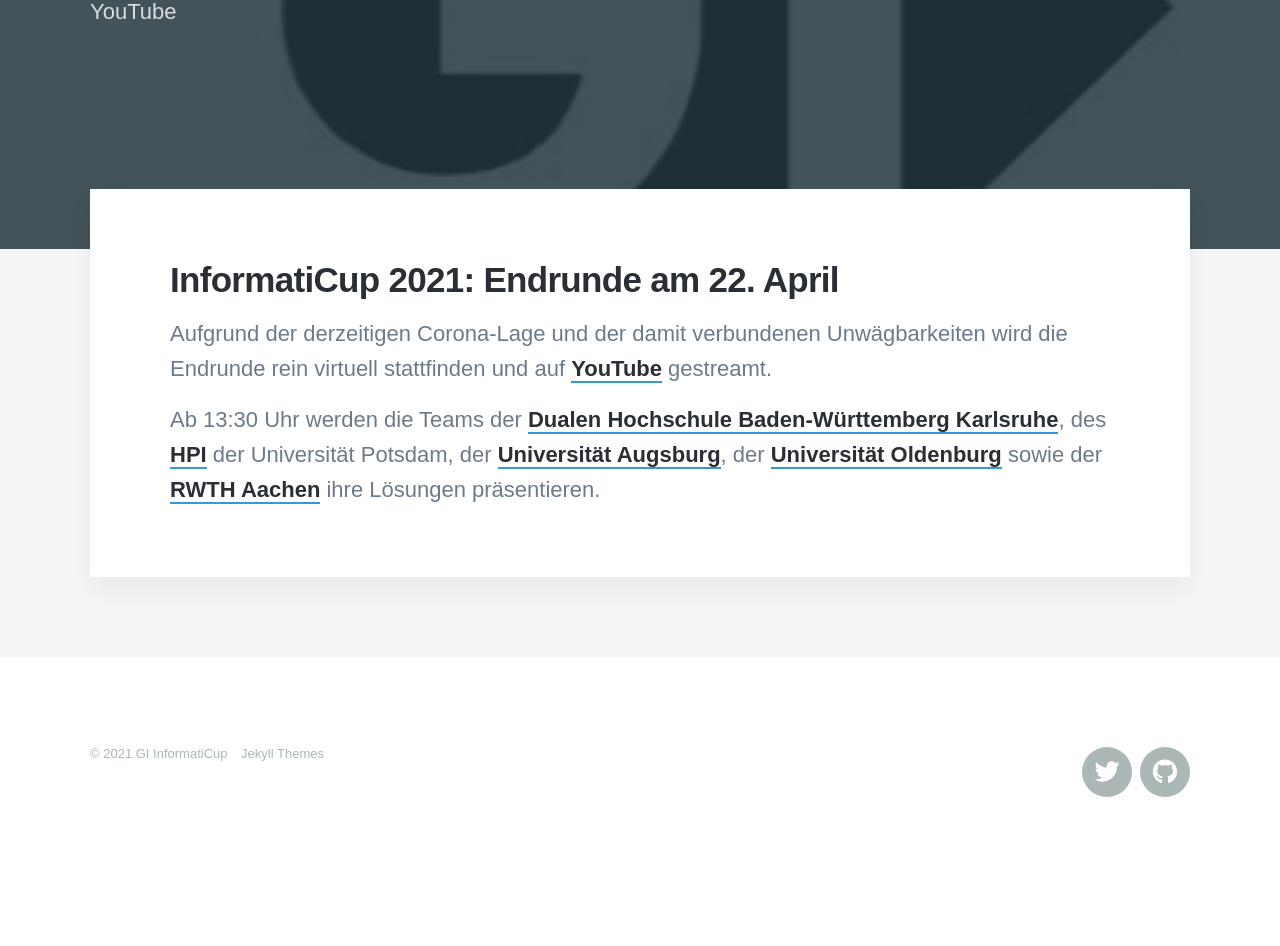
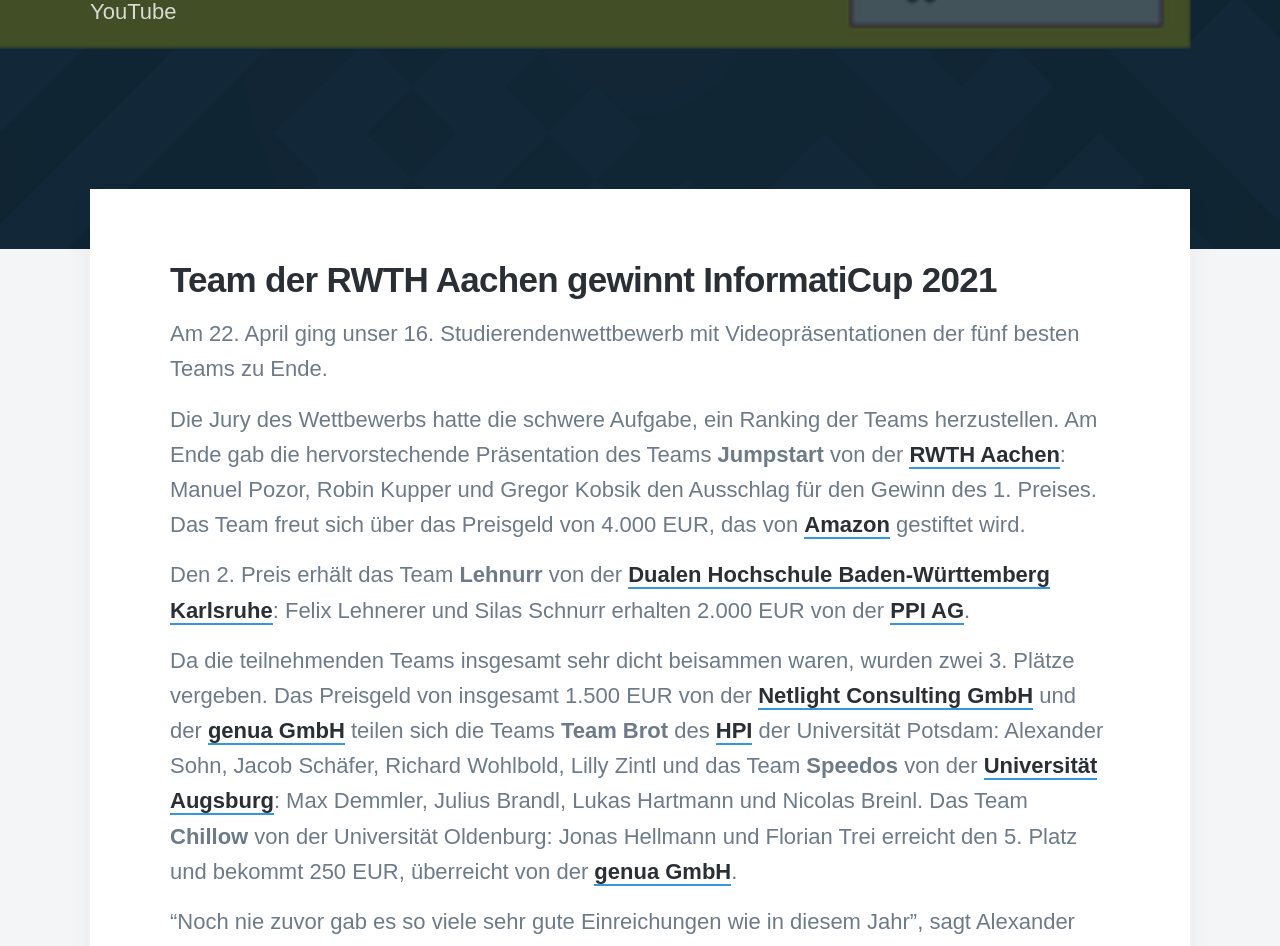
Before and after one commit to informatiCup/informaticup.github.io, a Jekyll site: the page built from _finals/2021-04-22-final-2021.md, in a window 1280 px wide and 1400 px high, scrolled down 388 px. Shown: the top 946 px of the window. Built offline with Jekyll 4.4.1, drawn with Linux system fonts in a browser that asks for light colours; nearby versions of some CDN libraries; some web fonts are replaced; before the commit the page ends 1228 px from its top, so only the background shows below that; some of the changed text lies outside the part shown.

Commit message:
Update 2021-04-22-final-2021.md

```diff
--- a/_finals/2021-04-22-final-2021.md
+++ b/_finals/2021-04-22-final-2021.md
@@ -1,13 +1,21 @@
 ---
 title: 'Finale 2021'
 subtitle: 'YouTube'
-date: 2021-03-15 00:00:00
+date: 2021-04-22 16:00:00
 description: Finale des InformatiCup 2021.
-featured_image: '/images/blog/gi.jpg'
+featured_image: '/images/finals/2021/preisverleihung-2021.png'
 ---
 
-## InformatiCup 2021: Endrunde am 22. April ##
+## Team der RWTH Aachen gewinnt InformatiCup 2021 ##
 
-Aufgrund der derzeitigen Corona-Lage und der damit verbundenen Unwägbarkeiten wird die Endrunde rein virtuell stattfinden und auf [YouTube](https://www.youtube.com/user/WirsindInformatik) gestreamt.
+Am 22. April ging unser 16. Studierendenwettbewerb mit Videopräsentationen der fünf besten Teams zu Ende.
 
-Ab 13:30 Uhr werden die Teams der [Dualen Hochschule Baden-Württemberg Karlsruhe](https://www.dhbw.de), des [HPI](https://hpi.de/) der Universität Potsdam, der [Universität Augsburg](https://www.uni-augsburg.de/), der [Universität Oldenburg](https://uol.de/) sowie der [RWTH Aachen](https://www.rwth-aachen.de/) ihre Lösungen präsentieren.
+Die Jury des Wettbewerbs hatte die schwere Aufgabe, ein Ranking der Teams herzustellen. Am Ende gab die hervorstechende Präsentation des Teams **Jumpstart** von der [RWTH Aachen](https://www.rwth-aachen.de/): Manuel Pozor, Robin Kupper und Gregor Kobsik den Ausschlag für den Gewinn des 1. Preises. Das Team freut sich über das Preisgeld von 4.000 EUR, das von [Amazon](https://www.amazon.jobs/) gestiftet wird.
+
+Den 2. Preis erhält das Team **Lehnurr** von der [Dualen Hochschule Baden-Württemberg Karlsruhe](https://www.dhbw.de): Felix Lehnerer und Silas Schnurr erhalten 2.000 EUR von der [PPI AG](https://www.ppi.de/).
+
+Da die teilnehmenden Teams insgesamt sehr dicht beisammen waren, wurden zwei 3. Plätze vergeben. Das Preisgeld von insgesamt 1.500 EUR von der [Netlight Consulting GmbH](https://www.netlight.com/) und der [genua GmbH](https://www.genua.de/) teilen sich die Teams **Team Brot** des [HPI](https://hpi.de/) der Universität Potsdam: Alexander Sohn, Jacob Schäfer, Richard Wohlbold, Lilly Zintl und das Team **Speedos** von der [Universität Augsburg](https://www.uni-augsburg.de/): Max Demmler, Julius Brandl, Lukas Hartmann und Nicolas Breinl. Das Team **Chillow** von der Universität Oldenburg: Jonas Hellmann und Florian Trei erreicht den 5. Platz und bekommt 250 EUR, überreicht von der [genua GmbH](https://www.genua.de/).
+
+"Noch nie zuvor gab es so viele sehr gute Einreichungen wie in diesem Jahr", sagt Alexander Paar, Sprecher der [Jury](/competition/40-jury). "Den Ausschlag für die Vergabe des 1. Preises an das Team **Jumpstart** der [RWTH Aachen](https://www.rwth-aachen.de/) gab nicht nur die hervorragende Präsentation, sondern auch das Gesamtpaket, das aus den Spielergebnissen und der Qualität der theoretischen Ausarbeitung besteht".
+
+<iframe width="560" height="315" src="https://www.youtube.com/embed/eM_VyB2O4Fo" title="YouTube video player" frameborder="0" allow="accelerometer; autoplay; clipboard-write; encrypted-media; gyroscope; picture-in-picture" allowfullscreen></iframe>
```
